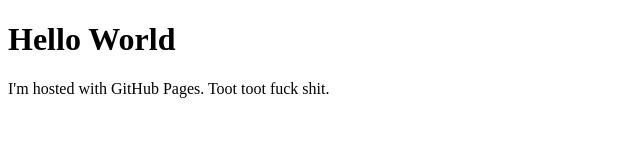
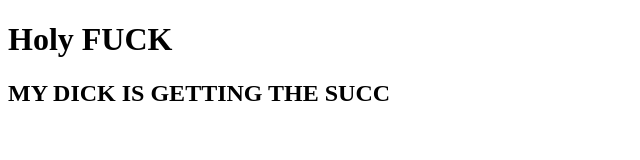
Before and after one commit to ghbbeep/ghbbeep.github.io, a plain HTML site: page index.html in a window 1280 px wide. Shown: the whole page, without its empty margins (0-640 px from the left). Drawn offline with Linux system fonts and the light colour scheme.

Commit message:
Update index.html

```diff
--- a/index.html
+++ b/index.html
@@ -1,7 +1,7 @@
 <!DOCTYPE html>
 <html>
 <body>
-<h1>Hello World</h1>
-<p>I'm hosted with GitHub Pages. Toot toot fuck shit.</p>
+<h1>Holy FUCK</h1>
+<h2>MY DICK IS GETTING THE SUCC</h2>
 </body>
 </html>
```
